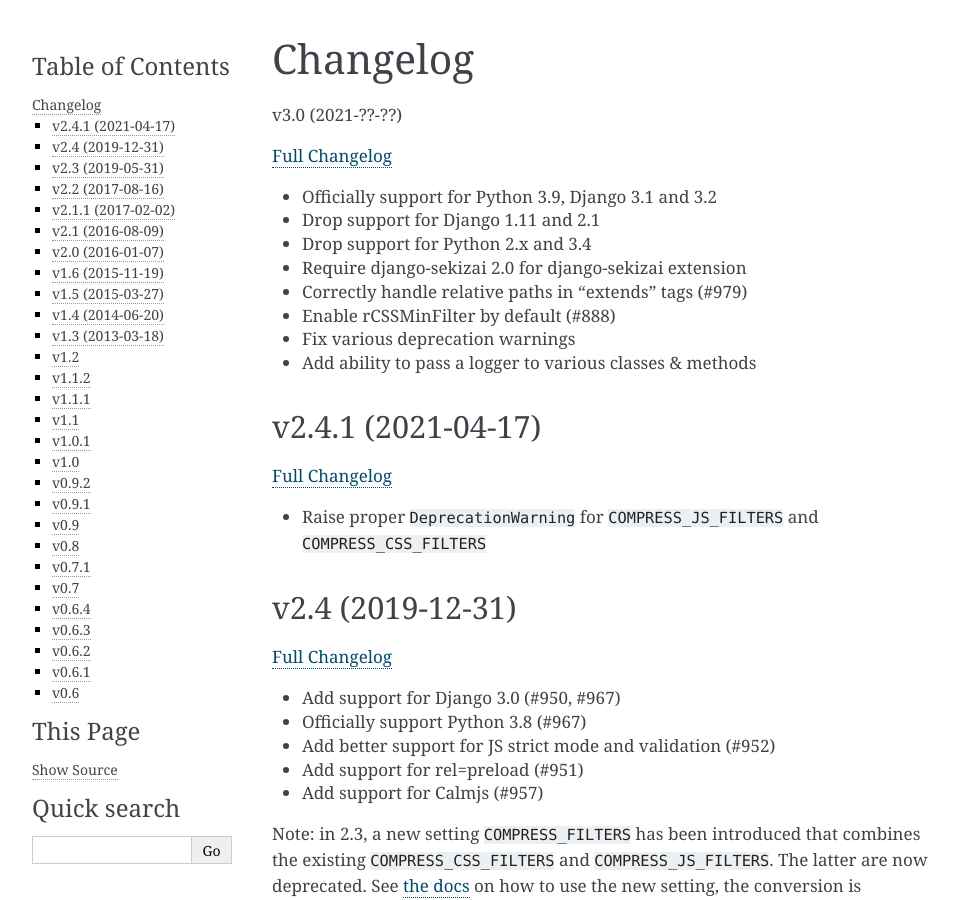
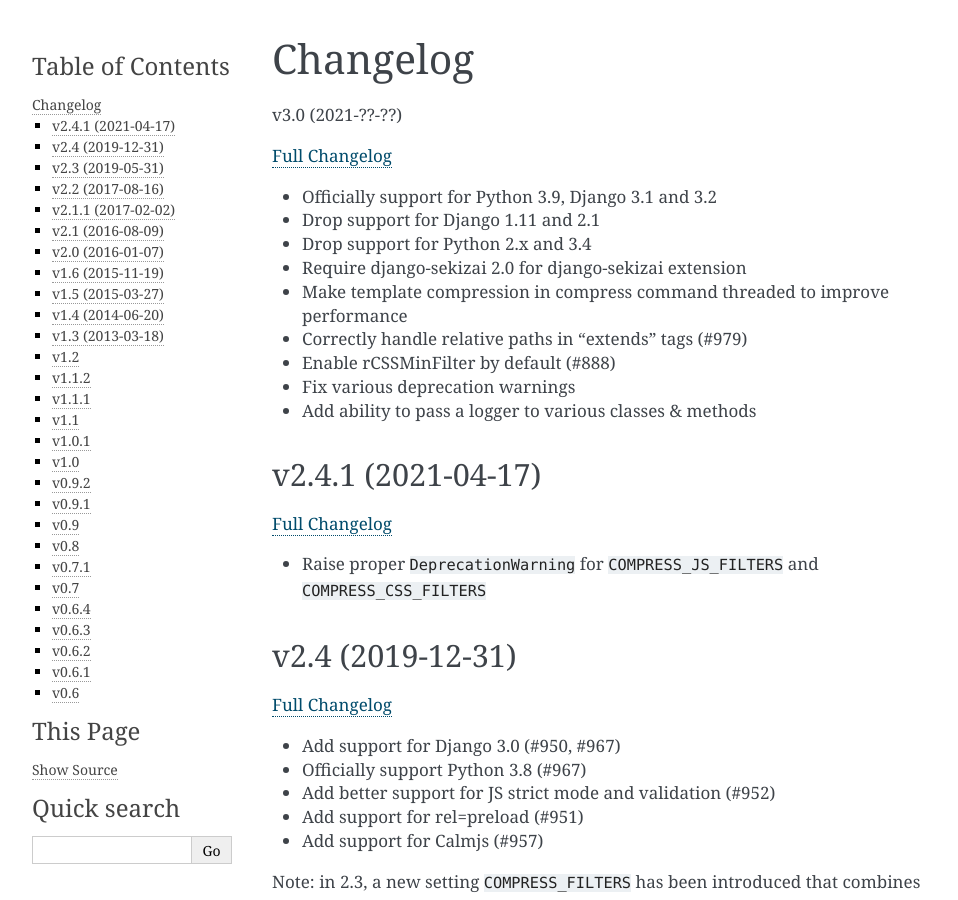
Before and after one commit to django-compressor/django-compressor, a Sphinx documentation site: the page built from docs/changelog.txt, in a window 1280 px wide and 900 px high. Shown: the whole window, without its empty margins (148-1106 px from the left). Built offline with Sphinx 7.4.7, drawn with Linux system fonts in a browser that asks for light colours.

Commit message:
Update changelog.txt

```diff
--- a/docs/changelog.txt
+++ b/docs/changelog.txt
@@ -9,6 +9,7 @@
 - Drop support for Django 1.11 and 2.1
 - Drop support for Python 2.x and 3.4
 - Require django-sekizai 2.0 for django-sekizai extension
+- Make template compression in compress command threaded to improve performance
 - Correctly handle relative paths in "extends" tags (#979)
 - Enable rCSSMinFilter by default (#888)
 - Fix various deprecation warnings
```
